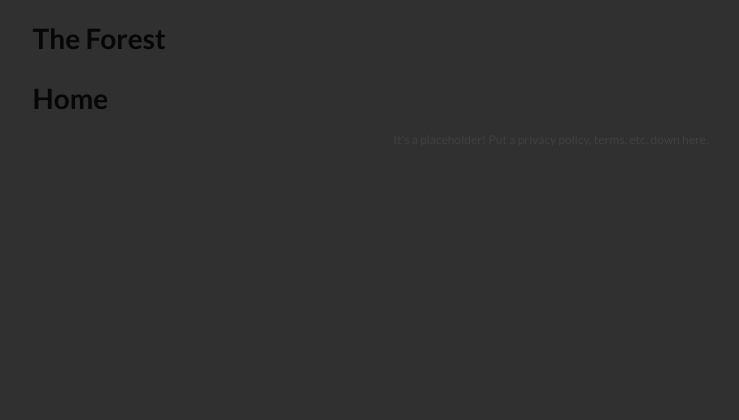
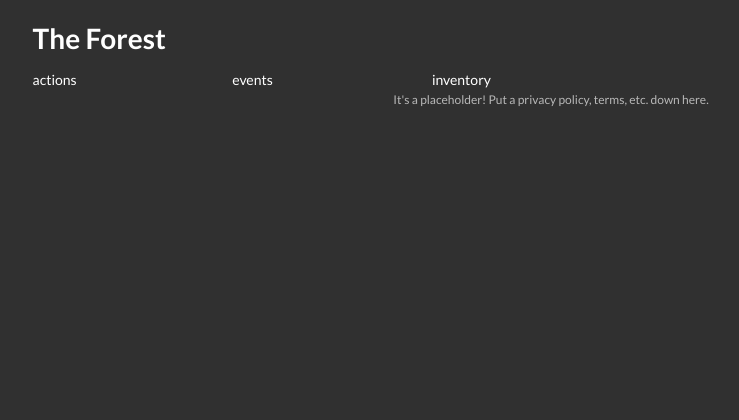
Before and after one commit to wadefletch/TheForest, a Flask app: page / in a window 1280 px wide. Shown: the top 420 px of the page, without its empty margins (89-828 px from the left). Run offline with Flask 2, Linux system fonts and the light colour scheme; some libraries are stand-ins or nearby versions.

Commit message:
updated requirements.txt

```diff
--- a/app/static/base.css
+++ b/app/static/base.css
@@ -3,14 +3,14 @@ html, body {
     width: 90%;
     margin: 0 auto;
     margin-top: 10px;
-    font-color: ;
+    color: white;
     background-color: #303030;
 }
 
 footer {
     font-size: 12px;
     text-align: center;
-    color: #404040;
+    color: #B8B8B8;
     padding-bottom: 10px;
 }
 
--- a/app/templates/index.html
+++ b/app/templates/index.html
@@ -3,5 +3,15 @@
 {% block title %}Home{% endblock %}
 
 {% block content %}
-<h1>Home</h1>
+<div class="ui grid">
+    <div id="actions" class="three wide column">
+        actions
+    </div>
+    <div id="events" class="three wide column">
+        events
+    </div>
+    <div id="inventory" class="three wide column">
+        inventory
+    </div>
+</div>
 {% endblock %}
```
